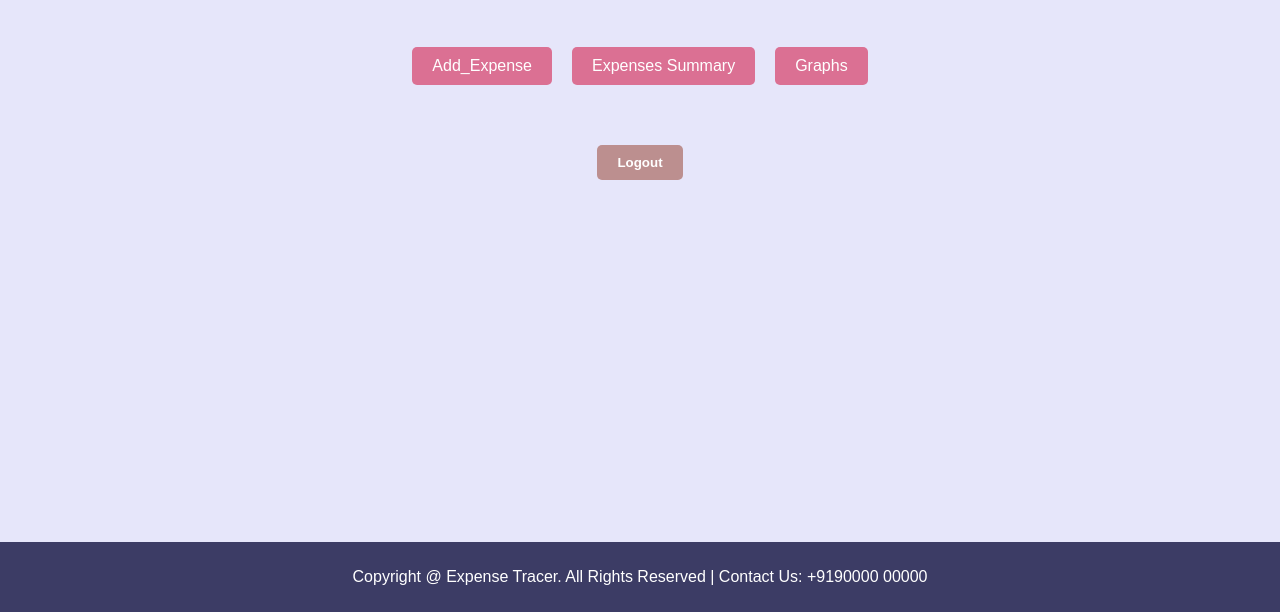
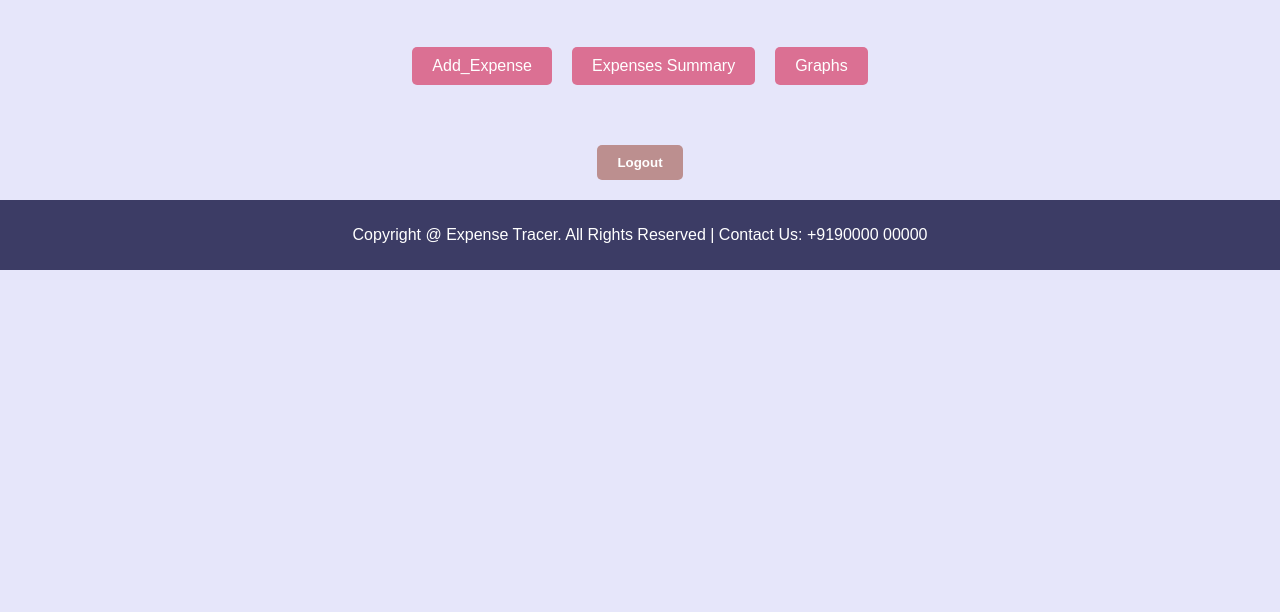
Before and after one commit to khushikri1398/Expense_tracker, a PHP site: page /project/expense.php in a window 1280 px wide. Shown: the part 188-800 px from the top of the page. Run offline with PHP 8.4, Linux system fonts and the light colour scheme; the visitor is signed in with stand-in values (Sample User, id 1); data that the repository does not hold is empty.

Commit message:
debugging

```diff
--- a/CSS/index-style.css
+++ b/CSS/index-style.css
@@ -52,6 +52,7 @@ footer {
     color: white;
     text-align: center;
     padding: 10px 0;
+    margin-bottom: 0px;
     position: relative;
     bottom: 0;
     width: 100%;
--- a/expense.php
+++ b/expense.php
@@ -72,7 +72,7 @@ if ($total != 0) {
     }
 </script>
     <div class="logout"><a href="logout.php" class="link"><input type='submit' value='Logout'></a></div>
-<footer class="footer" style="position :fixed">
+<footer class="footer">
     <p> Copyright @ Expense Tracer. All Rights Reserved | Contact Us: +9190000 00000</p>
 </footer>
 </html>
```
